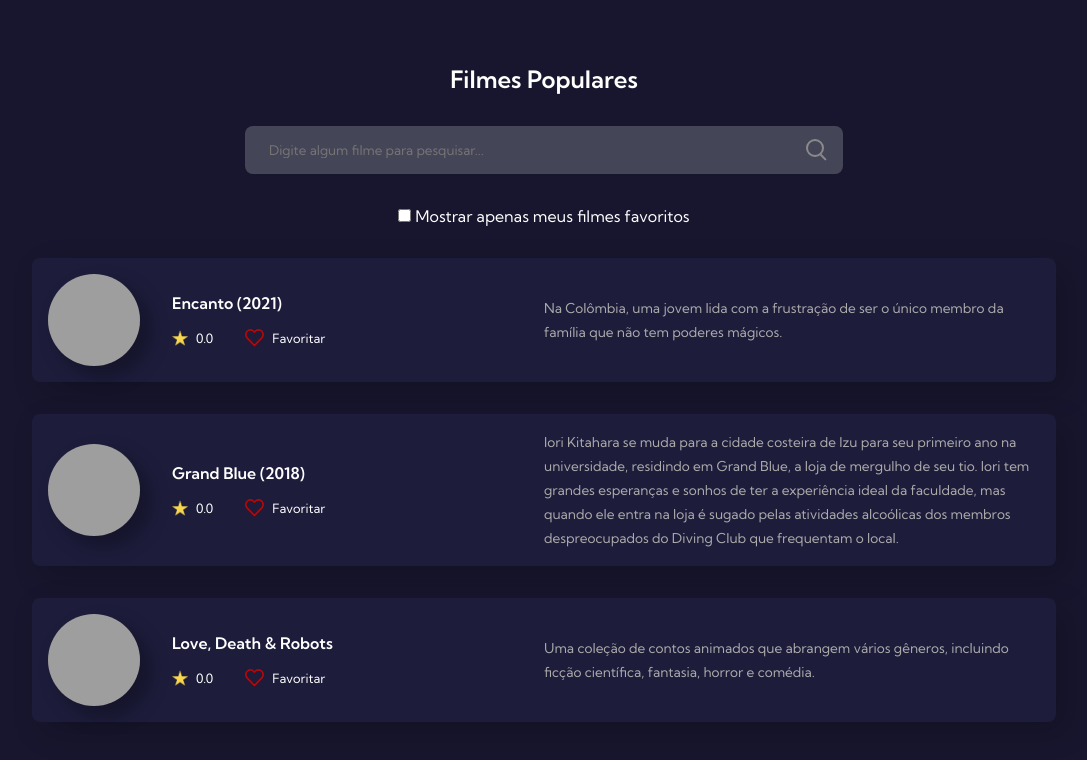
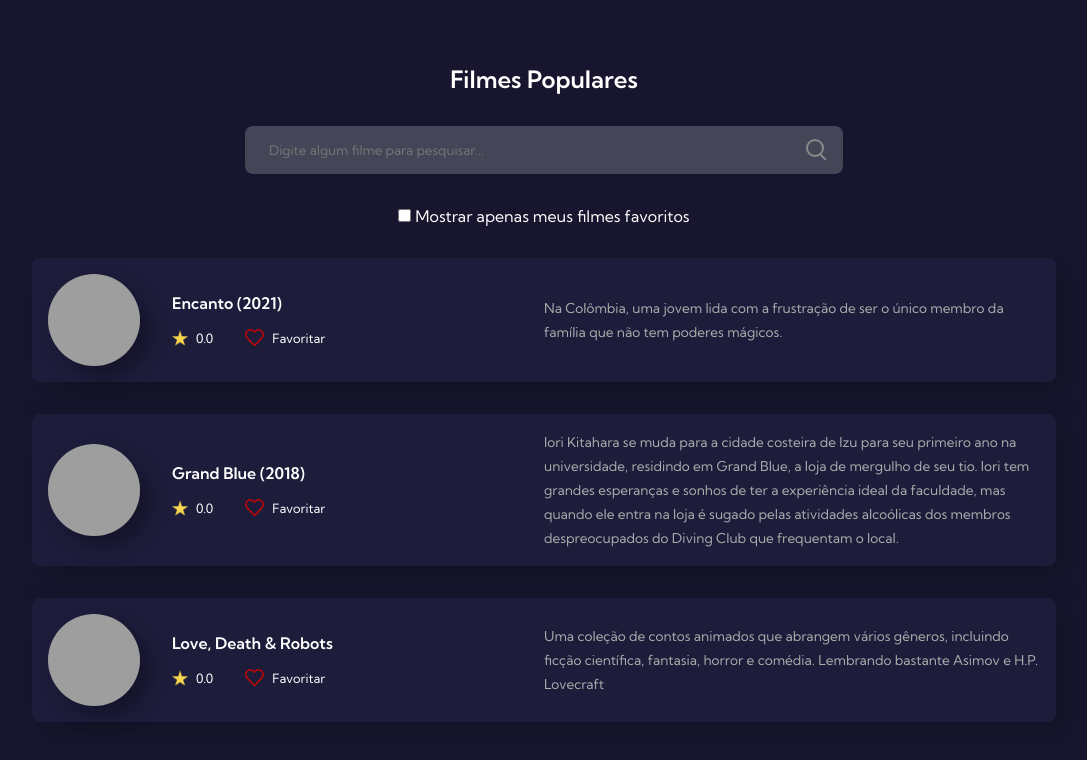
Before and after one commit to GabMoreiraSilva/7DaysOfCode, a plain HTML site: page index.html in a window 1280 px wide. Shown: the whole page, without its empty margins (96-1183 px from the left). Drawn offline with Linux system fonts and the light colour scheme; no server answers; grey boxes are pictures that could not be loaded.

Commit message:
Update index.html

```diff
--- a/index.html
+++ b/index.html
@@ -101,7 +101,7 @@
 				</div>
 				<div class="movie-description">
 					<span>Uma coleção de contos animados que abrangem vários gêneros, incluindo ficção científica,
-						fantasia, horror e comédia.</span>
+						fantasia, horror e comédia. Lembrando bastante Asimov e H.P. Lovecraft</span>
 				</div>
 			</div>
 		</div>
```
